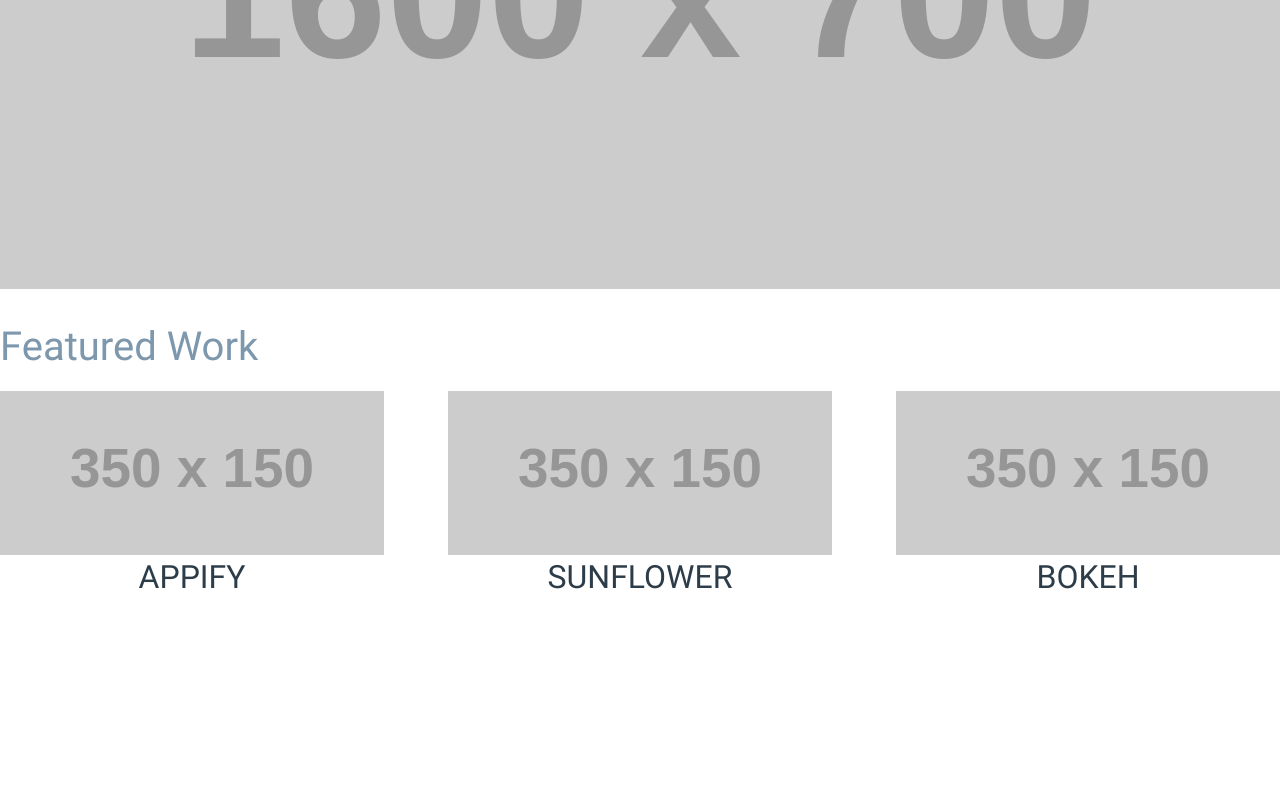
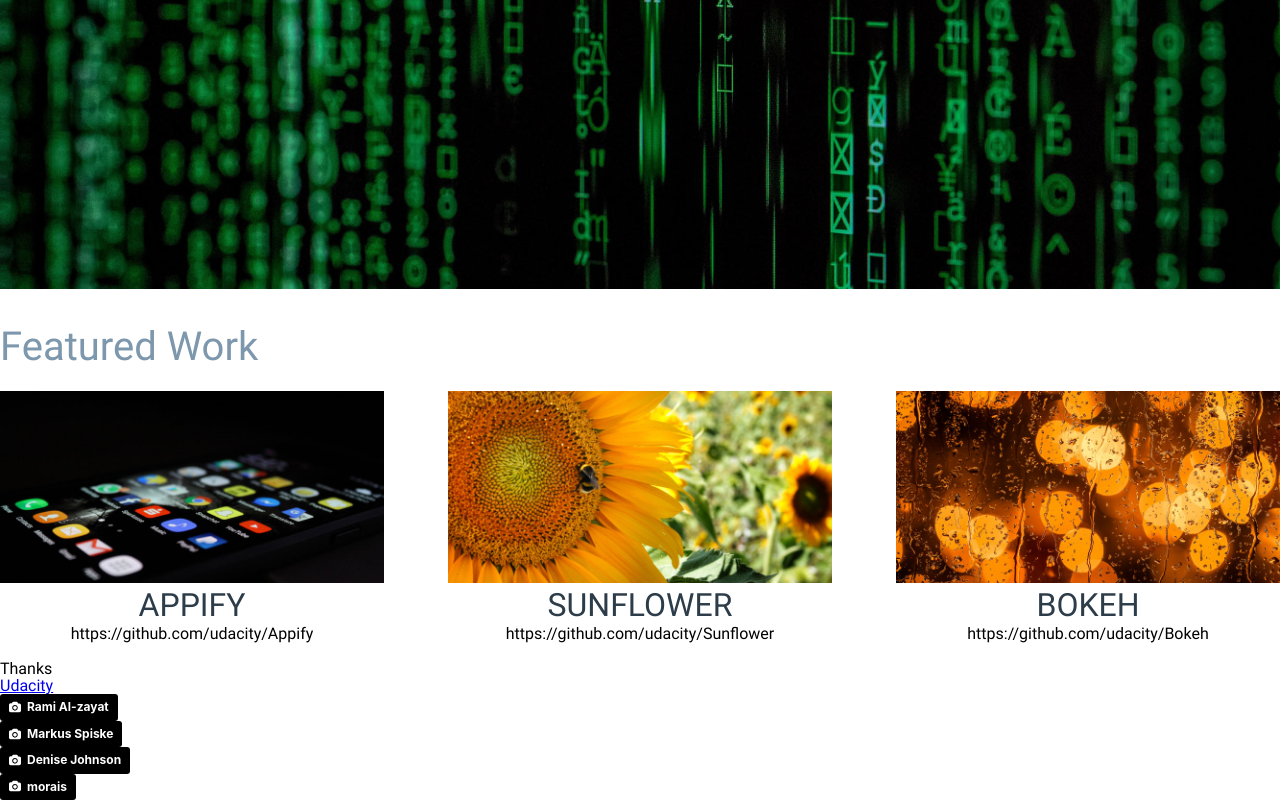
Before and after one commit to zenm/udacity-nanodegree-portfolio, a plain HTML site: page index.html in a window 1280 px wide. Shown: the part 459-1259 px from the top of the page. Before the commit the page ends 1056 px from the top, so only its background shows below. Drawn offline with Linux system fonts and the light colour scheme; placeholder pictures from the web are drawn by us.

Commit message:
Added images to pages

```diff
--- a/index.html
+++ b/index.html
@@ -22,8 +22,8 @@
       </div>
       <div class="hero-img">
         <picture>
-          <source media="(max-width:1024px)" srcset="https://via.placeholder.com/800x350">
-          <img src="https://via.placeholder.com/1600x700" alt="">
+          <source media="(max-width:1024px)" srcset="resources/images/markus-spiske-666905-unsplash-3200-1400.jpg">
+          <img src="./resources/images/markus-spiske-666905-unsplash-1600-700.jpg" alt="">
         </picture>
       </div>
     </section>
@@ -33,29 +33,45 @@
         <article class="featured-work">
           <a href="https://github.com/udacity/Appify">
             <div class="featured-img">
-              <img src="https://via.placeholder.com/350x150" alt="">
+              <img src="resources/images/rami-al-zayat-170349-unsplash-800-400.jpg" alt="">
               <div class="overlay" role="presentation"></div>
             </div>
           <h3>Appify</h3></a>
+          <p>https://github.com/udacity/Appify</p>
         </article>
         <article class="featured-work">
-          <a href="https://github.com/udacity/Sunflower">
+          <a href="https://github.com/udacity/Appify">
             <div class="featured-img">
-              <img src="https://via.placeholder.com/350x150" alt="">
+              <img src="resources/images/morais-81791-unsplash-800-400.jpg" alt="">
               <div class="overlay" role="presentation"></div>
             </div>
           <h3>Sunflower</h3></a>
+          <p>https://github.com/udacity/Sunflower</p>
         </article>
         <article class="featured-work">
           <a href="https://github.com/udacity/Bokeh">
             <div class="featured-img">
-              <img src="https://via.placeholder.com/350x150" alt="">
+              <img src="resources/images/denise-johnson-426630-unsplash-800-400.jpg" alt="">
               <div class="overlay" role="presentation"></div>
             </div>
           <h3>Bokeh</h3></a>
+          <p>https://github.com/udacity/Bokeh</p>
         </article>
       </div>
     </section>
+    <footer>
+      <h2>Thanks</h2>
+      <ul>
+        <a href="https://www.udacity.com/" target="
+        "><li>Udacity</li></a>
+        <li><a style="background-color:black;color:white;text-decoration:none;padding:4px 6px;font-family:-apple-system, BlinkMacSystemFont, &quot;San Francisco&quot;, &quot;Helvetica Neue&quot;, Helvetica, Ubuntu, Roboto, Noto, &quot;Segoe UI&quot;, Arial, sans-serif;font-size:12px;font-weight:bold;line-height:1.2;display:inline-block;border-radius:3px" href="https://unsplash.com/@rami_alzayat?utm_medium=referral&amp;utm_campaign=photographer-credit&amp;utm_content=creditBadge" target="_blank" rel="noopener noreferrer" title="Download free do whatever you want high-resolution photos from Rami Al-zayat"><span style="display:inline-block;padding:2px 3px"><svg xmlns="http://www.w3.org/2000/svg" style="height:12px;width:auto;position:relative;vertical-align:middle;top:-1px;fill:white" viewBox="0 0 32 32"><title>unsplash-logo</title><path d="M20.8 18.1c0 2.7-2.2 4.8-4.8 4.8s-4.8-2.1-4.8-4.8c0-2.7 2.2-4.8 4.8-4.8 2.7.1 4.8 2.2 4.8 4.8zm11.2-7.4v14.9c0 2.3-1.9 4.3-4.3 4.3h-23.4c-2.4 0-4.3-1.9-4.3-4.3v-15c0-2.3 1.9-4.3 4.3-4.3h3.7l.8-2.3c.4-1.1 1.7-2 2.9-2h8.6c1.2 0 2.5.9 2.9 2l.8 2.4h3.7c2.4 0 4.3 1.9 4.3 4.3zm-8.6 7.5c0-4.1-3.3-7.5-7.5-7.5-4.1 0-7.5 3.4-7.5 7.5s3.3 7.5 7.5 7.5c4.2-.1 7.5-3.4 7.5-7.5z"></path></svg></span><span style="display:inline-block;padding:2px 3px">Rami Al-zayat</span></a></li>
+        <li><a style="background-color:black;color:white;text-decoration:none;padding:4px 6px;font-family:-apple-system, BlinkMacSystemFont, &quot;San Francisco&quot;, &quot;Helvetica Neue&quot;, Helvetica, Ubuntu, Roboto, Noto, &quot;Segoe UI&quot;, Arial, sans-serif;font-size:12px;font-weight:bold;line-height:1.2;display:inline-block;border-radius:3px" href="https://unsplash.com/@markusspiske?utm_medium=referral&amp;utm_campaign=photographer-credit&amp;utm_content=creditBadge" target="_blank" rel="noopener noreferrer" title="Download free do whatever you want high-resolution photos from Markus Spiske"><span style="display:inline-block;padding:2px 3px"><svg xmlns="http://www.w3.org/2000/svg" style="height:12px;width:auto;position:relative;vertical-align:middle;top:-1px;fill:white" viewBox="0 0 32 32"><title>unsplash-logo</title><path d="M20.8 18.1c0 2.7-2.2 4.8-4.8 4.8s-4.8-2.1-4.8-4.8c0-2.7 2.2-4.8 4.8-4.8 2.7.1 4.8 2.2 4.8 4.8zm11.2-7.4v14.9c0 2.3-1.9 4.3-4.3 4.3h-23.4c-2.4 0-4.3-1.9-4.3-4.3v-15c0-2.3 1.9-4.3 4.3-4.3h3.7l.8-2.3c.4-1.1 1.7-2 2.9-2h8.6c1.2 0 2.5.9 2.9 2l.8 2.4h3.7c2.4 0 4.3 1.9 4.3 4.3zm-8.6 7.5c0-4.1-3.3-7.5-7.5-7.5-4.1 0-7.5 3.4-7.5 7.5s3.3 7.5 7.5 7.5c4.2-.1 7.5-3.4 7.5-7.5z"></path></svg></span><span style="display:inline-block;padding:2px 3px">Markus Spiske</span></a></li>
+        <li><a style="background-color:black;color:white;text-decoration:none;padding:4px 6px;font-family:-apple-system, BlinkMacSystemFont, &quot;San Francisco&quot;, &quot;Helvetica Neue&quot;, Helvetica, Ubuntu, Roboto, Noto, &quot;Segoe UI&quot;, Arial, sans-serif;font-size:12px;font-weight:bold;line-height:1.2;display:inline-block;border-radius:3px" href="https://unsplash.com/@auntneecey?utm_medium=referral&amp;utm_campaign=photographer-credit&amp;utm_content=creditBadge" target="_blank" rel="noopener noreferrer" title="Download free do whatever you want high-resolution photos from Denise Johnson"><span style="display:inline-block;padding:2px 3px"><svg xmlns="http://www.w3.org/2000/svg" style="height:12px;width:auto;position:relative;vertical-align:middle;top:-1px;fill:white" viewBox="0 0 32 32"><title>unsplash-logo</title><path d="M20.8 18.1c0 2.7-2.2 4.8-4.8 4.8s-4.8-2.1-4.8-4.8c0-2.7 2.2-4.8 4.8-4.8 2.7.1 4.8 2.2 4.8 4.8zm11.2-7.4v14.9c0 2.3-1.9 4.3-4.3 4.3h-23.4c-2.4 0-4.3-1.9-4.3-4.3v-15c0-2.3 1.9-4.3 4.3-4.3h3.7l.8-2.3c.4-1.1 1.7-2 2.9-2h8.6c1.2 0 2.5.9 2.9 2l.8 2.4h3.7c2.4 0 4.3 1.9 4.3 4.3zm-8.6 7.5c0-4.1-3.3-7.5-7.5-7.5-4.1 0-7.5 3.4-7.5 7.5s3.3 7.5 7.5 7.5c4.2-.1 7.5-3.4 7.5-7.5z"></path></svg></span><span style="display:inline-block;padding:2px 3px">Denise Johnson</span></a></li>
+        <li>
+          <a style="background-color:black;color:white;text-decoration:none;padding:4px 6px;font-family:-apple-system, BlinkMacSystemFont, &quot;San Francisco&quot;, &quot;Helvetica Neue&quot;, Helvetica, Ubuntu, Roboto, Noto, &quot;Segoe UI&quot;, Arial, sans-serif;font-size:12px;font-weight:bold;line-height:1.2;display:inline-block;border-radius:3px" href="https://unsplash.com/@morais?utm_medium=referral&amp;utm_campaign=photographer-credit&amp;utm_content=creditBadge" target="_blank" rel="noopener noreferrer" title="Download free do whatever you want high-resolution photos from morais"><span style="display:inline-block;padding:2px 3px"><svg xmlns="http://www.w3.org/2000/svg" style="height:12px;width:auto;position:relative;vertical-align:middle;top:-1px;fill:white" viewBox="0 0 32 32"><title>unsplash-logo</title><path d="M20.8 18.1c0 2.7-2.2 4.8-4.8 4.8s-4.8-2.1-4.8-4.8c0-2.7 2.2-4.8 4.8-4.8 2.7.1 4.8 2.2 4.8 4.8zm11.2-7.4v14.9c0 2.3-1.9 4.3-4.3 4.3h-23.4c-2.4 0-4.3-1.9-4.3-4.3v-15c0-2.3 1.9-4.3 4.3-4.3h3.7l.8-2.3c.4-1.1 1.7-2 2.9-2h8.6c1.2 0 2.5.9 2.9 2l.8 2.4h3.7c2.4 0 4.3 1.9 4.3 4.3zm-8.6 7.5c0-4.1-3.3-7.5-7.5-7.5-4.1 0-7.5 3.4-7.5 7.5s3.3 7.5 7.5 7.5c4.2-.1 7.5-3.4 7.5-7.5z"></path></svg></span><span style="display:inline-block;padding:2px 3px">morais</span></a>
+        </li>
+      </ul>
+    </footer>
   </div>
 </body>
 
--- a/resources/styles/main.css
+++ b/resources/styles/main.css
@@ -95,11 +95,15 @@ picture {
 Featured works
 */
 
+.featured-work {
+  margin: 0 0 2em 0;
+}
+
 .title-featured .featured-title {
   font-size: 1.5em;
   color: #7d97ad;
   line-height: 1.2em;
-  margin-bottom: .5em;
+  margin: 0 0 .5em 0;
 }
 
 article a {
@@ -121,7 +125,7 @@ article a {
   transition: .3s ease;
 }
 
-.featured-img:hover .overlay {
+.featured-work a:hover .overlay {
   opacity: 1;
 }
 
@@ -135,6 +139,13 @@ article a {
 
 .featured-work a:hover h3 {
   color: rgba(45, 60, 73, .7);
+}
+
+p {
+  font-size: 1em;
+  line-height: 1.2em;
+  color: #000;
+  text-align: center;
 }
 
 /*
@@ -169,11 +180,12 @@ Tablet styles
 
   .featured-work {
     width: 30%;
+    margin: 0 0 1em 0;
   }
 
   .title-featured .featured-title {
     font-size: 2.5em;
-    margin-bottom: .5em;
+    margin: 0 0 .5em 0;
   }
 }
 
```
Also changed, not shown: resources/images/denise-johnson-426630-unsplash-800-400.jpg (added), resources/images/markus-spiske-666905-unsplash-1600-700.jpg (added), resources/images/markus-spiske-666905-unsplash-3200-1400.jpg (added), resources/images/morais-81791-unsplash-800-400.jpg (added), resources/images/rami-al-zayat-170349-unsplash-800-400.jpg (added).
